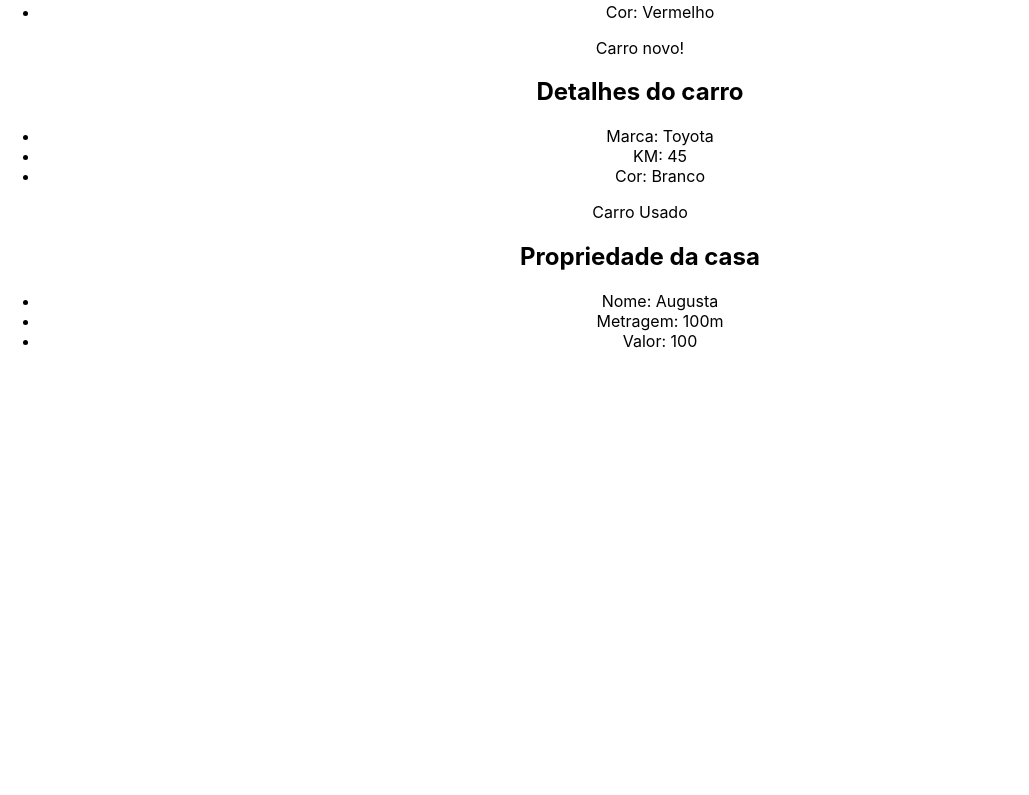
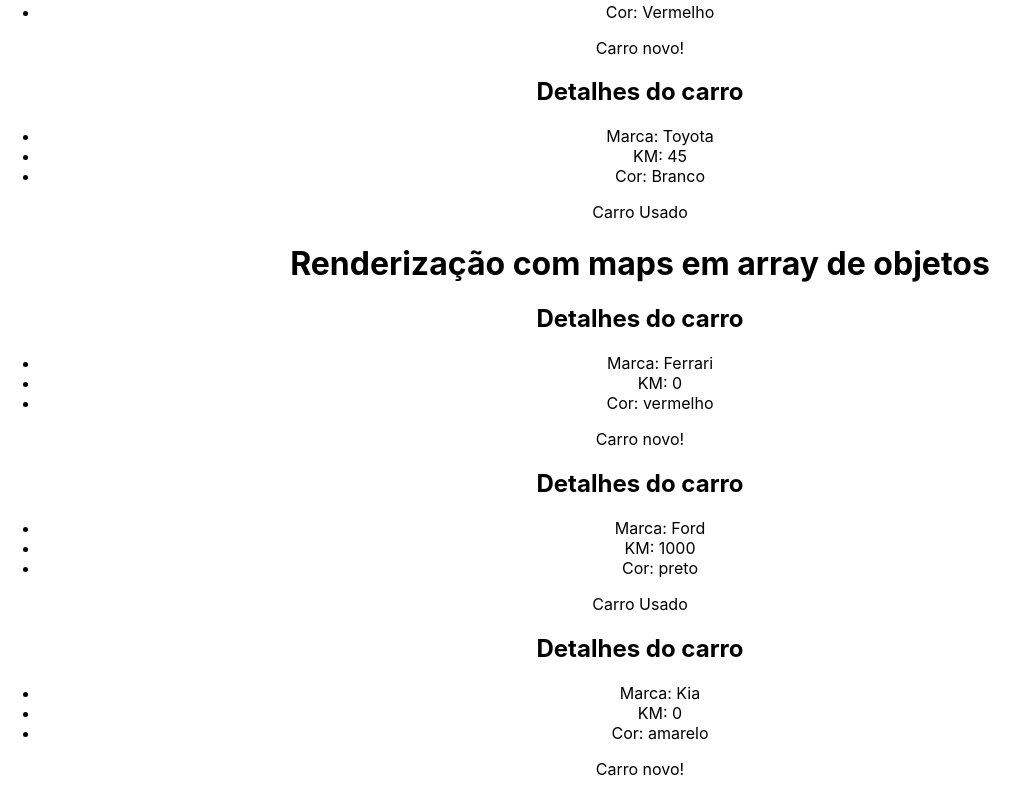
Before and after one commit to SandersonGit/estudosUdemy, a React (Create React App) app in the folder 1_fundamento/: page / in a window 1280 px wide. Shown: the part 1885-2680 px from the top of the page, without its empty margins (0-1029 px from the left). Before the commit the page ends 2252 px from the top, so only its background shows below. Built offline with nearby package versions, Linux system fonts and the light colour scheme.

Commit message:
loop em array de objetos

```diff
--- a/1_fundamento/src/App.js
+++ b/1_fundamento/src/App.js
@@ -1,16 +1,18 @@
 import "./App.css";
 import Ash from "./assets/1150.png";
 import CarDetails from "./components/CarDetails";
-import CasaDetail from "./components/CasaDetail";
+
 import CondicionalRender from "./components/CondicionalRender";
 import ListRender from "./components/ListRender";
 import ManageData from "./components/ManageData";
 import UserName from "./components/UserName";
 
 function App() {
-  const casaNome = "Augusta";
-  const casaMetragem = "100m";
-  const casaValor = 100.0;
+  const cars = [
+    { id: 1, marca: "Ferrari", cor: "vermelho", newCar: true, km: 0 },
+    { id: 2, marca: "Ford", cor: "preto", newCar: false, km: 1000 },
+    { id: 3, marca: "Kia", cor: "amarelo", newCar: true, km: 0 },
+  ];
 
   return (
     <div className="App">
@@ -36,9 +38,19 @@
       <CarDetails marca="Ford" km={3.0} cor="Azul" newCar={false} />
       <CarDetails marca="Peugeot" km={0} cor="Vermelho" newCar={true} />
       <CarDetails marca="Toyota" km={45.0} cor="Branco" newCar={false} />
-      <CasaDetail nome={casaNome} metragem={casaMetragem} valor={casaValor} />
+      {/* loop em array de objetos */}
+      <h1>Renderização com maps em array de objetos</h1>
+      {cars.map((car) => {
+        return(
+        <CarDetails
+          marca={car.marca}
+          cor={car.cor}
+          km={car.km}
+          newCar={car.newCar}
+        />)
+      })}
     </div>
   );
-}
+    }
 
 export default App;
--- a/1_fundamento/src/components/CarDetails.jsx
+++ b/1_fundamento/src/components/CarDetails.jsx
@@ -1,6 +1,6 @@
 import React from "react";
 
-const CarDetails = ({ marca, km, cor, newCar }) => {
+const CarDetails = ({ marca, cor,  newCar, km}) => {
   return (
     <div>
         <h2>Detalhes do carro</h2>
```
